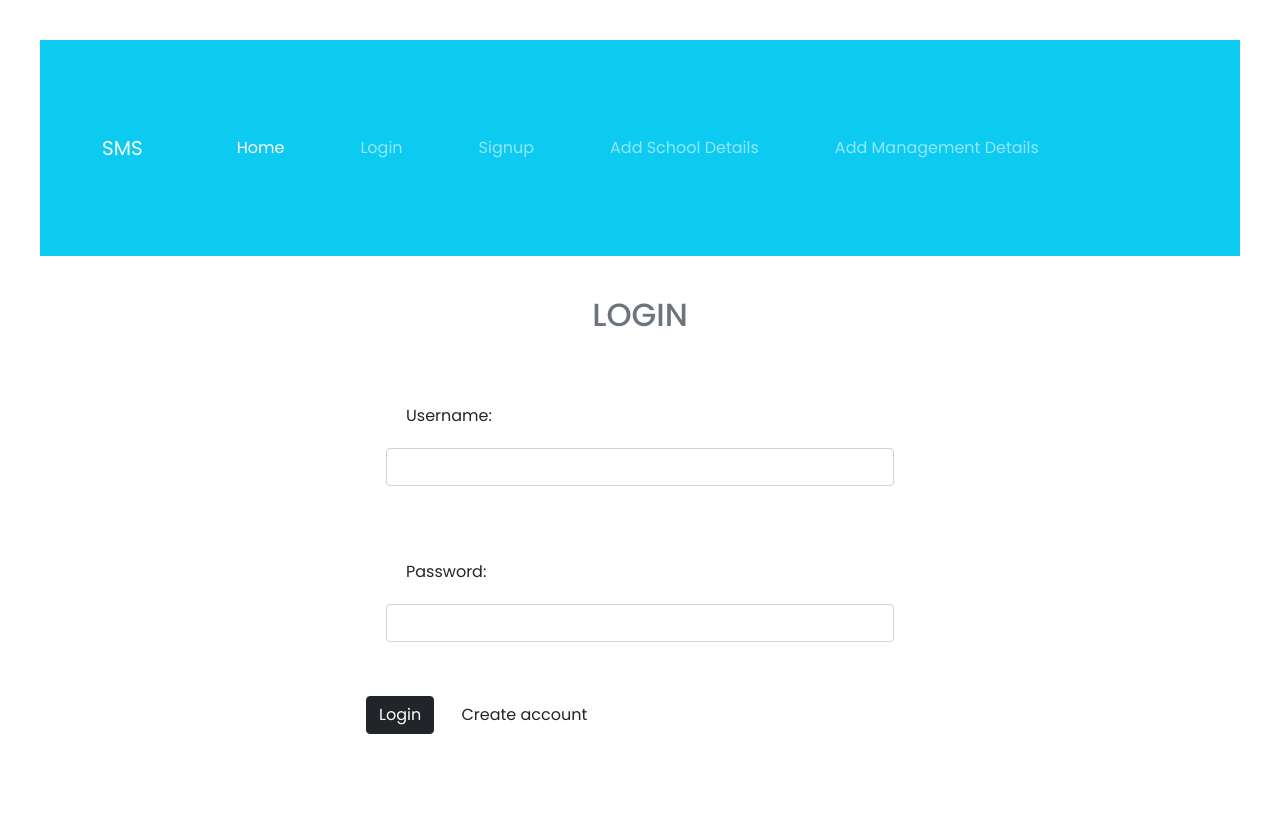
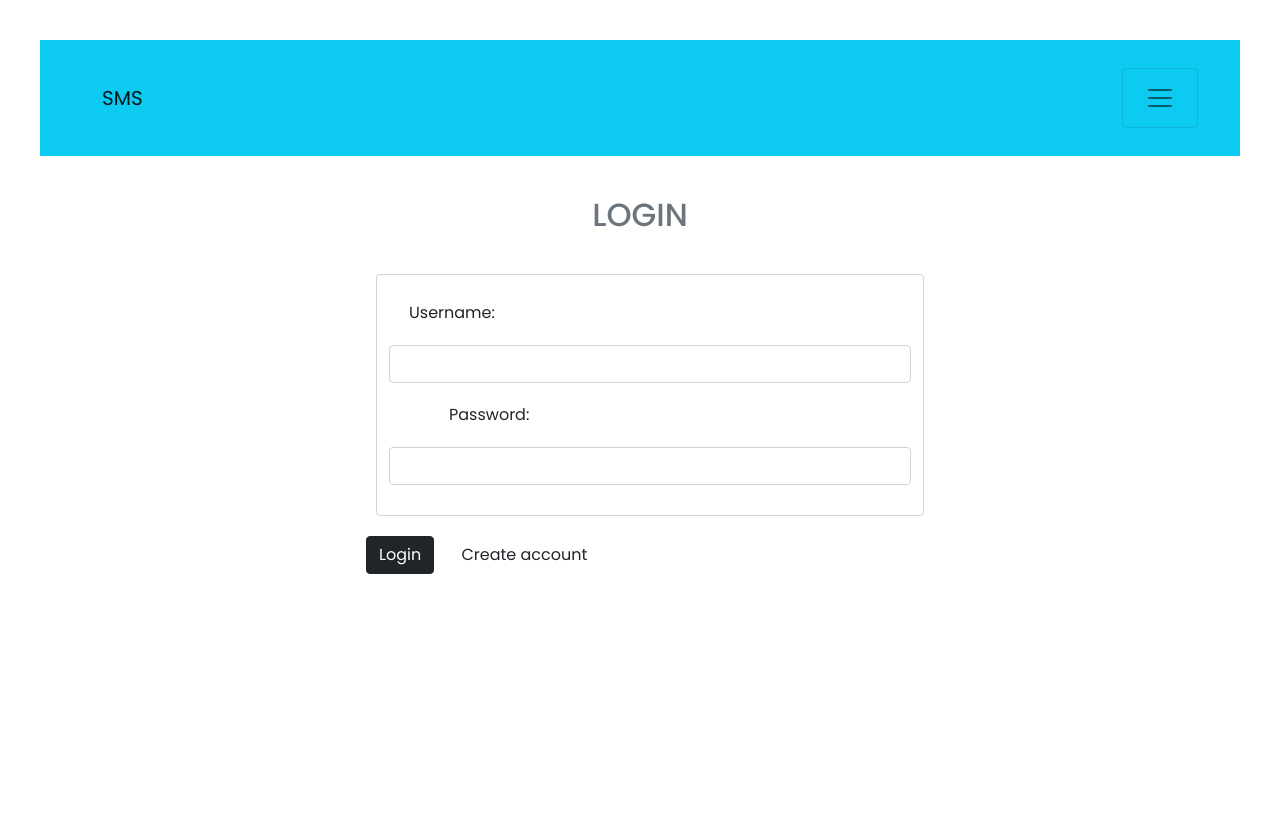
Before and after one commit to santoshshresthasaiju/School-Management-System, a Django app: page / in a window 1280 px wide. After the commit the page ends 574 px from the top, so only its background shows below. Run offline with Django 5.2, Linux system fonts and the light colour scheme; some libraries are stand-ins or nearby versions.

Commit message:
changes in commit

```diff
--- a/School/views.py
+++ b/School/views.py
@@ -2,7 +2,7 @@ from django.shortcuts import get_object_or_404, render, redirect
 from .models import School,SchoolManagement
 from .forms import SchoolForm, SchoolManagementForm
 from django.contrib import messages
-
+from django.contrib.auth.decorators import login_required
 
 # views for School.
 def school_list(request):
@@ -10,6 +10,7 @@ def school_list(request):
 
     return render(request, 'School/school_list.html', {'schools':schools})
 
+@login_required(login_url="login")
 def school_create(request):
     if request.method == 'POST':
         form = SchoolForm(request.POST)
@@ -49,6 +50,7 @@ def school_delete(request, school_id):
 
 
 #views for Management
+
 def mgt_list(request):
     mgt = SchoolManagement.objects.all()
     return render(request, 'School/mgt_list.html',{'mgt': mgt})
@@ -58,7 +60,7 @@ def mgt_details(request):
 
     return render(request, 'School/mgt_details.html')
 
-
+@login_required(login_url="login")
 def mgt_create(request):
     if request.method == 'POST':
         form = SchoolManagementForm(request.POST)
--- a/SchoolManagementSystem/static/layouts/mains.css
+++ /dev/null
@@ -1,5 +0,0 @@
-.navbar-brand{
-    text-align: center;
-    color: rgb(119, 165, 210);
-
-}
--- a/registration/views.py
+++ b/registration/views.py
@@ -3,8 +3,10 @@ from django.shortcuts import redirect, render
 from django.contrib.auth.models import auth
 from registration.forms import LoginForm, CreateUserForm
 from django.contrib.auth import login, logout, authenticate
+from django.contrib.auth.decorators import login_required
 
 # Create your views here.
+@login_required(login_url="login")
 def homepage(request):
 
 
@@ -20,10 +22,11 @@ def login_view(request):
             user = authenticate(request, username=username, password=password)
             if user is not None:
                 auth.login(request, user)
+
                 return redirect('home')
     else:
         initial_data = {'username':'', 'password':''}
-        form = CreateUserForm(initial=initial_data)
+        form = LoginForm(initial=initial_data)
     context = {'loginform':form}
 
     return render(request, 'registration/login.html',context=context)
@@ -43,7 +46,7 @@ def register_view(request):
 
     return render(request, 'registration/register.html', context=context)
 
-
+@login_required(login_url="login")
 def logout_view(request):
     auth.logout(request)
     return redirect('login')
--- a/templates/layouts/app.html
+++ b/templates/layouts/app.html
@@ -32,7 +32,7 @@
 
   </head>
   <body>
-    <nav class="navbar navbar-expand-lg navbar-dark bg-info  text-bg-primary   ">
+    <nav class="navbar navbar-light bg-info  text-bg-primary">
       <div class="container">
         <a class="navbar-brand" href="{% url 'home' %}">SMS</a>
         <button class="navbar-toggler" type="button" data-bs-toggle="collapse" data-bs-target="#navbarNav" aria-controls="navbarNav" aria-expanded="false" aria-label="Toggle navigation">
@@ -53,6 +53,9 @@
             </li>
             <li class="nav-item">
               <a class="nav-link" href="{% url 'School:mgt_create' %}">Add Management Details</a>
+            </li>
+            <li class="nav-item">
+              <a class="nav-link" href="{% url 'logout' %}">Logout</a>
             </li>
           </ul>
         </div>
--- a/templates/registration/login.html
+++ b/templates/registration/login.html
@@ -1,28 +1,35 @@
-{% extends "layouts/app.html" %}
-{% block content %}
-<div class="row justify-content-center ">
-    <div class="col-sm-6 ">
+{% extends "layouts/app.html" %} {% block content %}
+<div class="row justify-content-center">
+  <div class="col-sm-6">
     <h2 class="text-muted">Login</h2>
-        <form method="POST" autocomplete="off" >
+    <form method="POST" autocomplete="off">
       {% csrf_token %}
-            <div class="form-group">
+      <div class="form-control">
         <label for="{{loginform.username.id_for_label}}">Username:</label>
-                <input type="text" name ="{{ loginform.username.name}}" class="form-control " value="{{ loginform.username.value }}"/>
-                <span class="text-danger ">{{ loginform.username.errors }}</span>
+        <input
+          type="text"
+          name="{{ loginform.username.name }}"
+          class="form-control"
+          value="{{ loginform.username.value }}"
+        />
+        <span class="text-danger">{{ loginform.username.errors }}</span>
 
-            </div>
-            <div class="form-group">
         <label for="{{loginform.password.id_for_label}}">Password:</label>
-                <input type="password" name ="{{ loginform.password.name}}" class="form-control " value="{{ loginform.password.value }}"/>
-                <span class="text-danger ">{{ loginform.password.errors }}</span>
-
+        <input
+          type="password"
+          name="{{ loginform.password.name}}"
+          class="form-control"
+          value="{{ loginform.password.value }}"
+        />
+        <span class="text-danger">{{ loginform.password.errors }}</span>
       </div>
 
-            <button type="submit" class="btn btn-dark ">Login</button>
-            <a href=" {% url 'register' %} " class="btn btn-default">Create account</a>
+      <button type="submit" class="btn btn-dark">Login</button>
+      <a href=" {% url 'register' %} " class="btn btn-default"
+        >Create account</a
+      >
     </form>
   </div>
-
 </div>
 
 {% endblock %}
```
Lines whose indentation alone changed are shown as unchanged.
